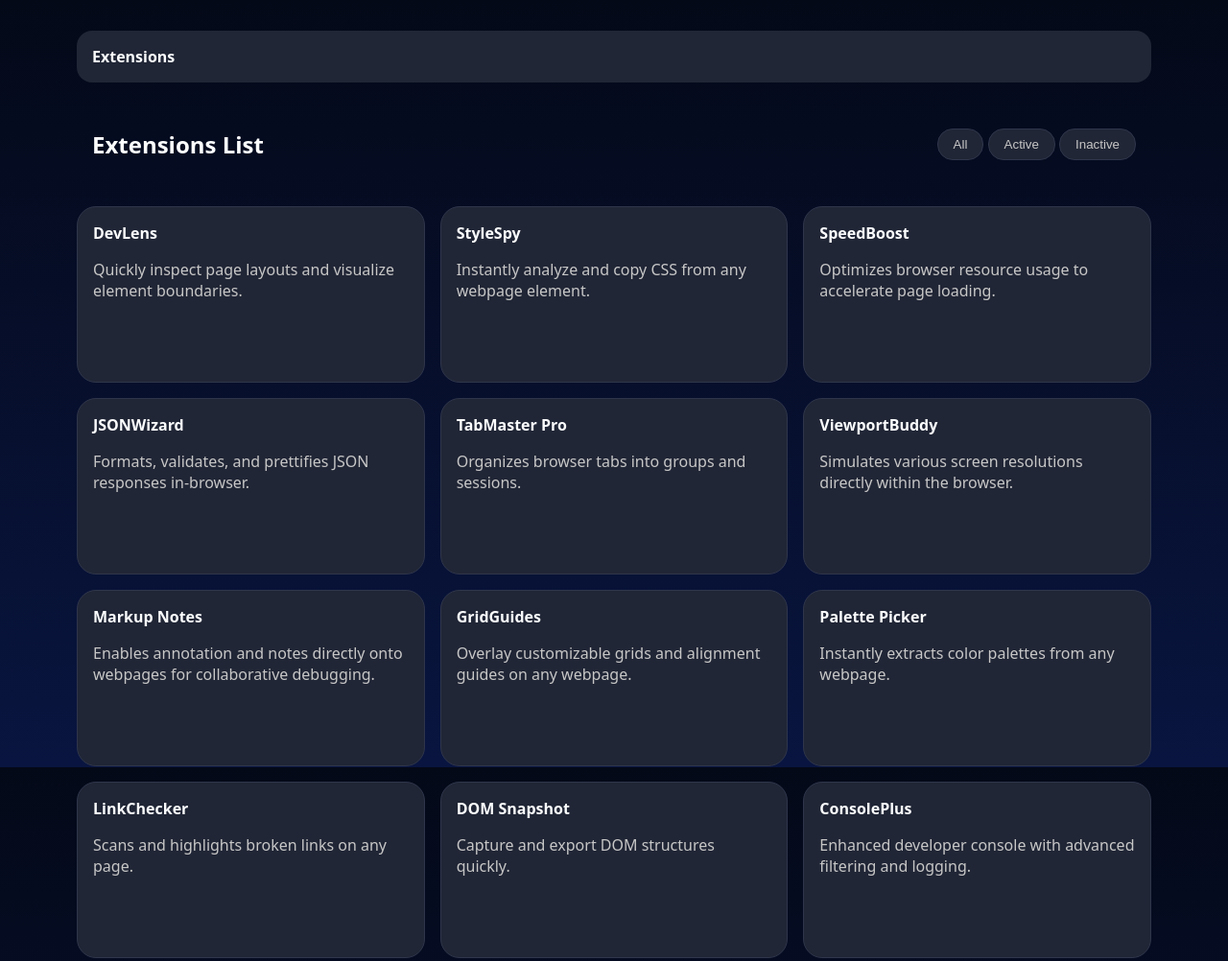
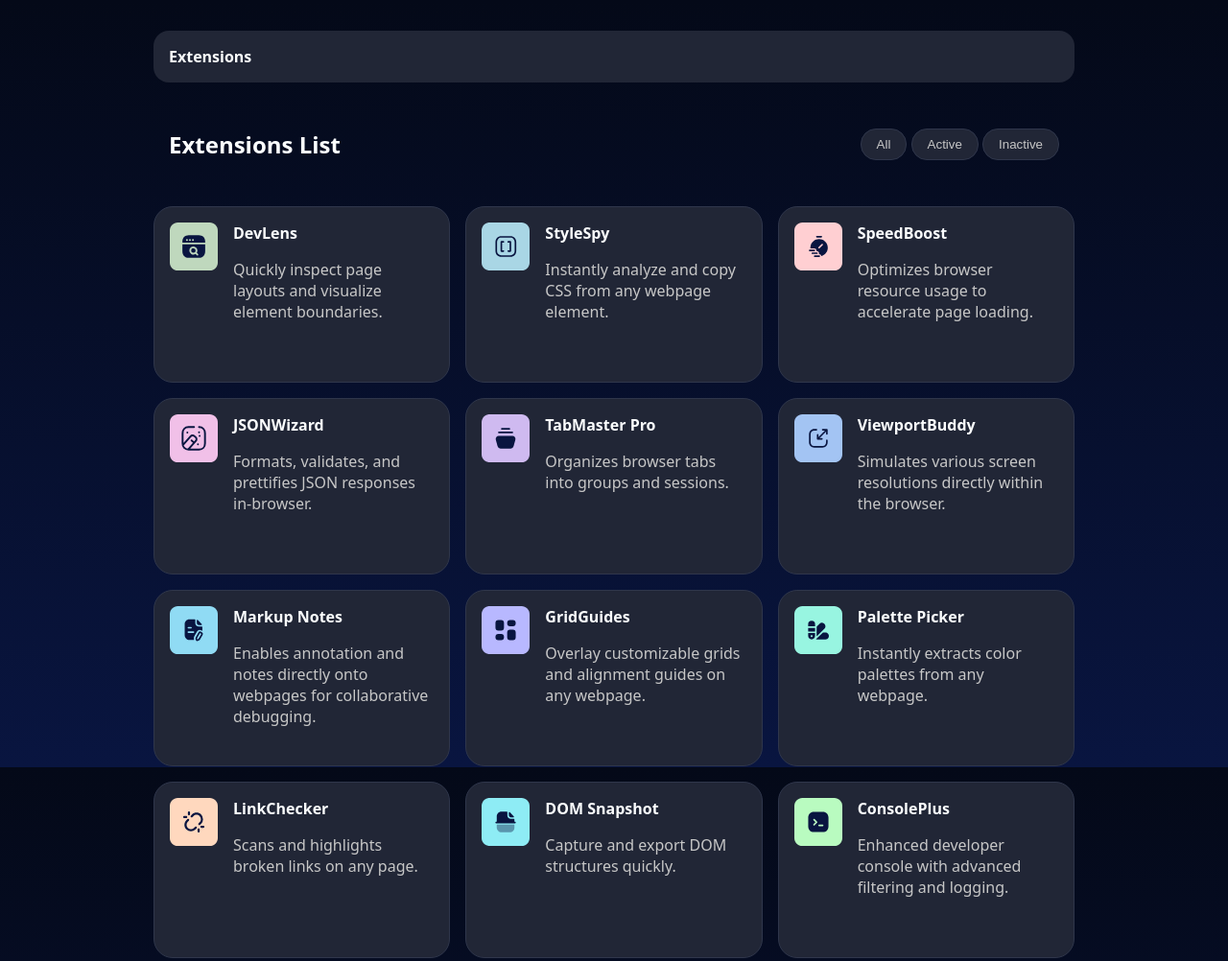
Before and after one commit to aubreymae/browser-extensions-manager-ui-main, a plain HTML site: page index.html in a window 1280 px wide. Shown: the top 1002 px of the page at 96% size. Drawn offline with Linux system fonts and the light colour scheme; a web font is replaced by a local one.

Commit message:
Added svg icons

```diff
--- a/script.js
+++ b/script.js
@@ -8,18 +8,30 @@ const extensionCard =
       // Output data
       for (let i = 0; i < data.length; i++) {
         const card = document.createElement("article");
+        const cardHeader = document.createElement("div");
+        const cardText = document.createElement("div");
+        const cardFooter = document.createElement("div");
         const extName = document.createElement("h4");
         const extDesc = document.createElement("p");
+        const icon = document.createElement("img");
 
         // Customize card component
         card.className = "extension-card";
+        cardHeader.className = "card-header";
+        icon.className = "icon";
 
         // Get extension name
         extName.textContent = data[i].name;
         extDesc.textContent = data[i].description;
 
-        card.appendChild(extName);
-        card.appendChild(extDesc);
+        icon.src = data[i].logo;
+
+        cardText.appendChild(extName);
+        cardText.appendChild(extDesc);
+        cardHeader.appendChild(icon);
+        cardHeader.appendChild(cardText);
+        card.appendChild(cardHeader);
+        card.appendChild(cardFooter);
         container.appendChild(card);
       }
     })
--- a/styles.css
+++ b/styles.css
@@ -26,8 +26,8 @@ html {
 }
 
 body {
-  margin-right: 5rem;
-  margin-left: 5rem;
+  margin-right: 10rem;
+  margin-left: 10rem;
   color: hsl(0, 0%, 78%);
 }
 
@@ -104,9 +104,20 @@ header {
 }
 
 .extension-card {
+  display: flex;
   height: 150px;
   padding: 1rem;
   border: 1px solid hsl(225, 23%, 24%);
   border-radius: 20px;
   background-color: hsl(226, 25%, 17%);
 }
+
+.card-header {
+  display: flex;
+  gap: 1rem;
+}
+
+.icon {
+  width: 50px;
+  height: 50px;
+}
```
